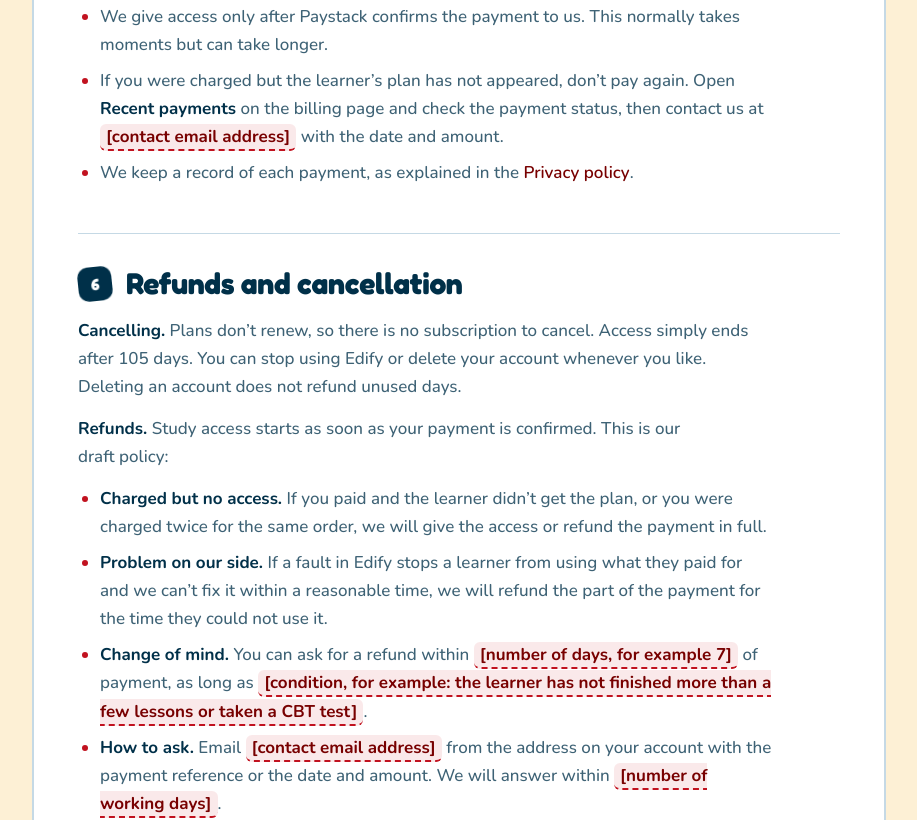
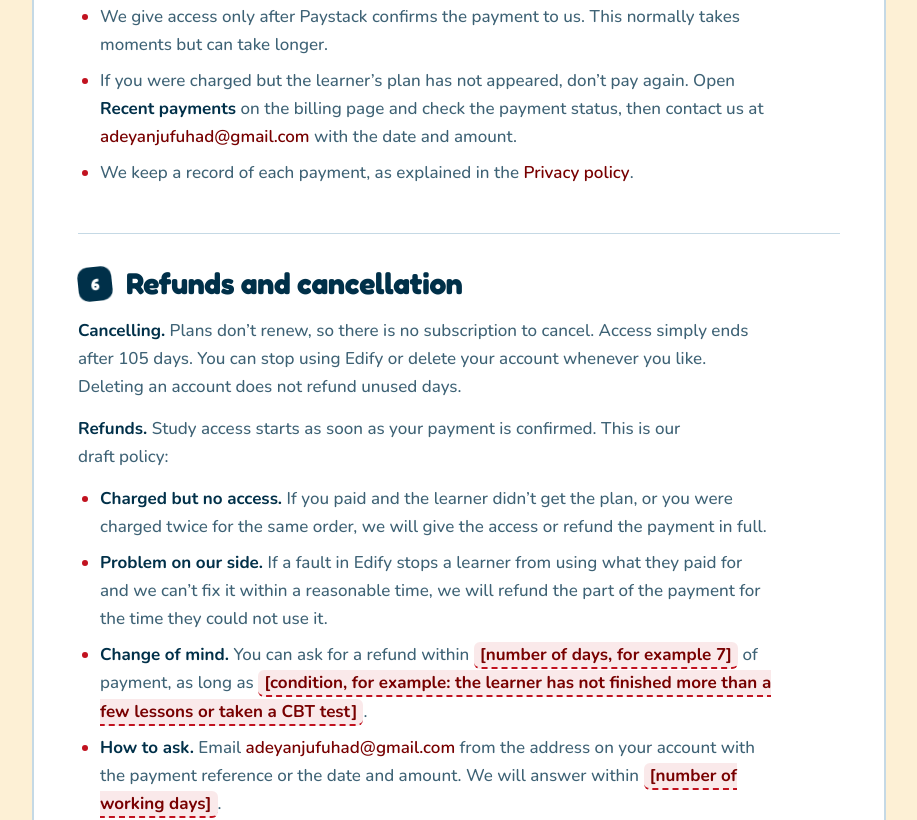
Before and after one commit to adeyanjufuhad/Edify, a Next.js app: page /terms in a window 1280 px wide. Shown: the part 3040-3860 px from the top of the page, without its empty margins (334-1251 px from the left). Built offline with nearby package versions, Linux system fonts and the light colour scheme.

Commit message:
Add the contact email to the privacy policy and terms
The owner's own address, given in chat on 2026-10-11. It fills a highlighted gap on both pages; it does not change what
either page says, so LEGAL_VERSION is not bumped.

Co-Authored-By: Claude Sonnet 5.5 <noreply@anthropic.com>

```diff
--- a/src/data/legal.ts
+++ b/src/data/legal.ts
@@ -4,10 +4,11 @@
 export const LEGAL_VERSION = "2026-10-11-draft";
 export const LEGAL_UPDATED = "11 October 2026";
 
-// Filled in by the owner before launch. Shown on the pages as highlighted placeholders until then.
-// The email is still to come: until it is set, the pages show a highlighted gap for it.
+// Filled in by the owner before launch. Anything left empty shows on the pages as a highlighted placeholder.
+// The contact email was added on 2026-10-11 (the owner's own address, given in chat). Adding it did not change the
+// meaning of either page, so LEGAL_VERSION was not bumped.
 export const OPERATOR = {
   name: "BRANDING KORNER GLOBAL CONSULT LIMITED",
   address: "No. 5 Martins Ajani Street, Ijaiye, Ahmadiyyah, Lagos State, Nigeria",
-  email: "",
+  email: "adeyanjufuhad@gmail.com",
 };
```
